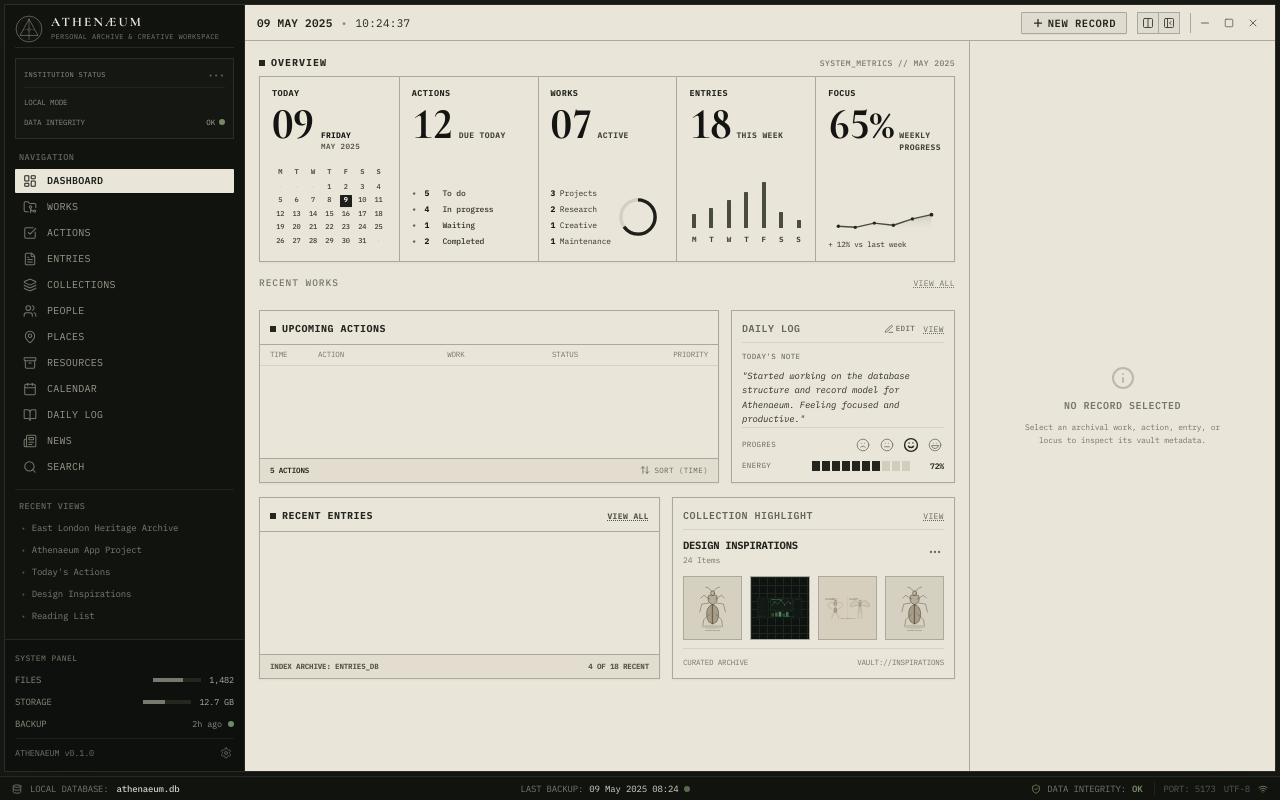
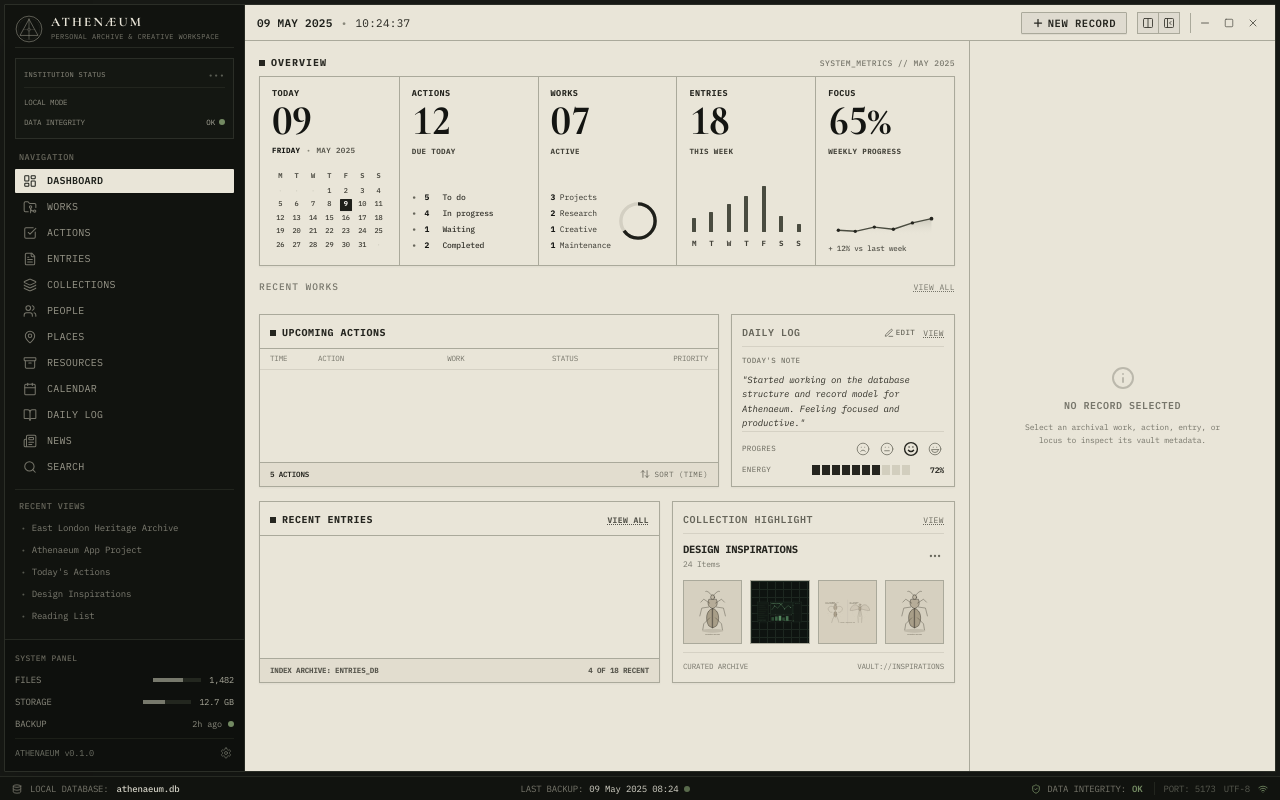
Before and after one commit to Deepjyoti78/athenaeum, a React (Vite) app: page / in a window 1280 px wide. Built offline with nearby package versions, Linux system fonts and the light colour scheme.

Commit message:
style(overview): stack sublabels directly below main numerals across all columns

```diff
--- a/src/components/OverviewMetrics.jsx
+++ b/src/components/OverviewMetrics.jsx
@@ -2,11 +2,11 @@ import React from 'react';
 
 export function OverviewMetrics({ onNavigate }) {
   // Canonical reference values from Reference Screenshot:
-  // Column 1: TODAY 09 (FRIDAY MAY 2025) + Mini Calendar Month Grid
-  // Column 2: ACTIONS 12 DUE TODAY (5 To do, 4 In progress, 1 Waiting, 2 Completed)
-  // Column 3: WORKS 07 ACTIVE (3 Projects, 2 Research, 1 Creative, 1 Maintenance) + Donut Ring
-  // Column 4: ENTRIES 18 THIS WEEK (7-bar activity histogram)
-  // Column 5: FOCUS 65% WEEKLY PROGRESS (Refined sparkline chart with +12% vs last week)
+  // Column 1: TODAY -> 09 -> FRIDAY, MAY 2025 + Mini Calendar Month Grid
+  // Column 2: ACTIONS -> 12 -> DUE TODAY + (5 To do, 4 In progress, 1 Waiting, 2 Completed)
+  // Column 3: WORKS -> 07 -> ACTIVE + (3 Projects, 2 Research, 1 Creative, 1 Maintenance) + Donut Ring
+  // Column 4: ENTRIES -> 18 -> THIS WEEK + 7-bar activity histogram
+  // Column 5: FOCUS -> 65% -> WEEKLY PROGRESS + Refined sparkline chart
 
   // May 2025 Calendar: May 1st was a Thursday
   // Mon Tue Wed Thu Fri Sat Sun
@@ -55,24 +55,25 @@ export function OverviewMetrics({ onNavigate }) {
         {/* ============================================================ */}
         <div
           onClick={() => onNavigate && onNavigate('calendar')}
-          className="flex flex-col justify-between p-3 pb-3.5 cursor-pointer hover:bg-[#E4DFC2]/40 transition-colors h-[184px]"
+          className="flex flex-col justify-between p-3 pb-3.5 cursor-pointer hover:bg-[#E4DFC2]/40 transition-colors h-[188px]"
           title="Click to open Archival Calendar"
         >
-          {/* Top: Header & Number */}
+          {/* Top: Header, Number, Subtitle below */}
           <div>
             <div className="text-[8.5px] uppercase tracking-wider text-[#25251F] font-bold leading-none">
               TODAY
             </div>
-            <div className="flex items-baseline space-x-2 mt-1">
+            <div className="flex flex-col mt-0.5">
               <span
-                className="text-[44px] font-bold text-[#141512] leading-none tracking-tight select-none"
+                className="text-[42px] font-bold text-[#141512] leading-none tracking-tight select-none"
                 style={numeralStyle}
               >
                 09
               </span>
-              <div className="flex flex-col text-[8px] font-mono uppercase leading-tight">
+              <div className="flex items-center space-x-1.5 text-[7.5px] font-mono uppercase leading-tight mt-1">
                 <span className="font-bold text-[#141512] tracking-wide">FRIDAY</span>
-                <span className="text-[7.5px] font-semibold text-[#55544B] tracking-wider mt-0.5">MAY 2025</span>
+                <span className="text-[#88877A]">•</span>
+                <span className="font-semibold text-[#55544B] tracking-wider">MAY 2025</span>
               </div>
             </div>
           </div>
@@ -142,22 +143,22 @@ export function OverviewMetrics({ onNavigate }) {
         {/* ============================================================ */}
         <div
           onClick={() => onNavigate && onNavigate('actions')}
-          className="flex flex-col justify-between p-3 pb-3.5 cursor-pointer hover:bg-[#E4DFC2]/40 transition-colors h-[184px]"
+          className="flex flex-col justify-between p-3 pb-3.5 cursor-pointer hover:bg-[#E4DFC2]/40 transition-colors h-[188px]"
           title="Click to view Action Registry"
         >
-          {/* Top: Header & Number */}
+          {/* Top: Header, Number, Subtitle below */}
           <div>
             <div className="text-[8.5px] uppercase tracking-wider text-[#25251F] font-bold leading-none">
               ACTIONS
             </div>
-            <div className="flex items-baseline space-x-1.5 mt-1">
+            <div className="flex flex-col mt-0.5">
               <span
-                className="text-[44px] font-bold text-[#141512] leading-none tracking-tight select-none"
+                className="text-[42px] font-bold text-[#141512] leading-none tracking-tight select-none"
                 style={numeralStyle}
               >
                 12
               </span>
-              <span className="text-[8px] uppercase tracking-wider text-[#44433A] font-bold">
+              <span className="text-[7.5px] uppercase tracking-wider text-[#44433A] font-bold mt-1">
                 DUE TODAY
               </span>
             </div>
@@ -193,22 +194,22 @@ export function OverviewMetrics({ onNavigate }) {
         {/* ============================================================ */}
         <div
           onClick={() => onNavigate && onNavigate('works')}
-          className="flex flex-col justify-between p-3 pb-3.5 cursor-pointer hover:bg-[#E4DFC2]/40 transition-colors h-[184px]"
+          className="flex flex-col justify-between p-3 pb-3.5 cursor-pointer hover:bg-[#E4DFC2]/40 transition-colors h-[188px]"
           title="Click to view Works Catalog"
         >
-          {/* Top: Header & Number */}
+          {/* Top: Header, Number, Subtitle below */}
           <div>
             <div className="text-[8.5px] uppercase tracking-wider text-[#25251F] font-bold leading-none">
               WORKS
             </div>
-            <div className="flex items-baseline space-x-1.5 mt-1">
+            <div className="flex flex-col mt-0.5">
               <span
-                className="text-[44px] font-bold text-[#141512] leading-none tracking-tight select-none"
+                className="text-[42px] font-bold text-[#141512] leading-none tracking-tight select-none"
                 style={numeralStyle}
               >
                 07
               </span>
-              <span className="text-[8px] uppercase tracking-wider text-[#44433A] font-bold">
+              <span className="text-[7.5px] uppercase tracking-wider text-[#44433A] font-bold mt-1">
                 ACTIVE
               </span>
             </div>
@@ -248,22 +249,22 @@ export function OverviewMetrics({ onNavigate }) {
         {/* ============================================================ */}
         <div
           onClick={() => onNavigate && onNavigate('entries')}
-          className="flex flex-col justify-between p-3 pb-3.5 cursor-pointer hover:bg-[#E4DFC2]/40 transition-colors h-[184px]"
+          className="flex flex-col justify-between p-3 pb-3.5 cursor-pointer hover:bg-[#E4DFC2]/40 transition-colors h-[188px]"
           title="Click to view Entries Archive"
         >
-          {/* Top: Header & Number */}
+          {/* Top: Header, Number, Subtitle below */}
           <div>
             <div className="text-[8.5px] uppercase tracking-wider text-[#25251F] font-bold leading-none">
               ENTRIES
             </div>
-            <div className="flex items-baseline space-x-1.5 mt-1">
+            <div className="flex flex-col mt-0.5">
               <span
-                className="text-[44px] font-bold text-[#141512] leading-none tracking-tight select-none"
+                className="text-[42px] font-bold text-[#141512] leading-none tracking-tight select-none"
                 style={numeralStyle}
               >
                 18
               </span>
-              <span className="text-[8px] uppercase tracking-wider text-[#44433A] font-bold">
+              <span className="text-[7.5px] uppercase tracking-wider text-[#44433A] font-bold mt-1">
                 THIS WEEK
               </span>
             </div>
@@ -294,20 +295,20 @@ export function OverviewMetrics({ onNavigate }) {
         {/* ============================================================ */}
         {/* COLUMN 5: FOCUS & PROGRESS SPARKLINE                         */}
         {/* ============================================================ */}
-        <div className="flex flex-col justify-between p-3 pb-3.5 h-[184px]">
-          {/* Top: Header & Number */}
+        <div className="flex flex-col justify-between p-3 pb-3.5 h-[188px]">
+          {/* Top: Header, Number, Subtitle below */}
           <div>
             <div className="text-[8.5px] uppercase tracking-wider text-[#25251F] font-bold leading-none">
               FOCUS
             </div>
-            <div className="flex items-baseline space-x-1.5 mt-1">
+            <div className="flex flex-col mt-0.5">
               <span
-                className="text-[44px] font-bold text-[#141512] leading-none tracking-tight select-none"
+                className="text-[42px] font-bold text-[#141512] leading-none tracking-tight select-none"
                 style={numeralStyle}
               >
                 65%
               </span>
-              <span className="text-[8px] uppercase tracking-wider text-[#44433A] font-bold">
+              <span className="text-[7.5px] uppercase tracking-wider text-[#44433A] font-bold mt-1">
                 WEEKLY PROGRESS
               </span>
             </div>
```
Also changed, not shown: overview_stacked_labels.png (added).
